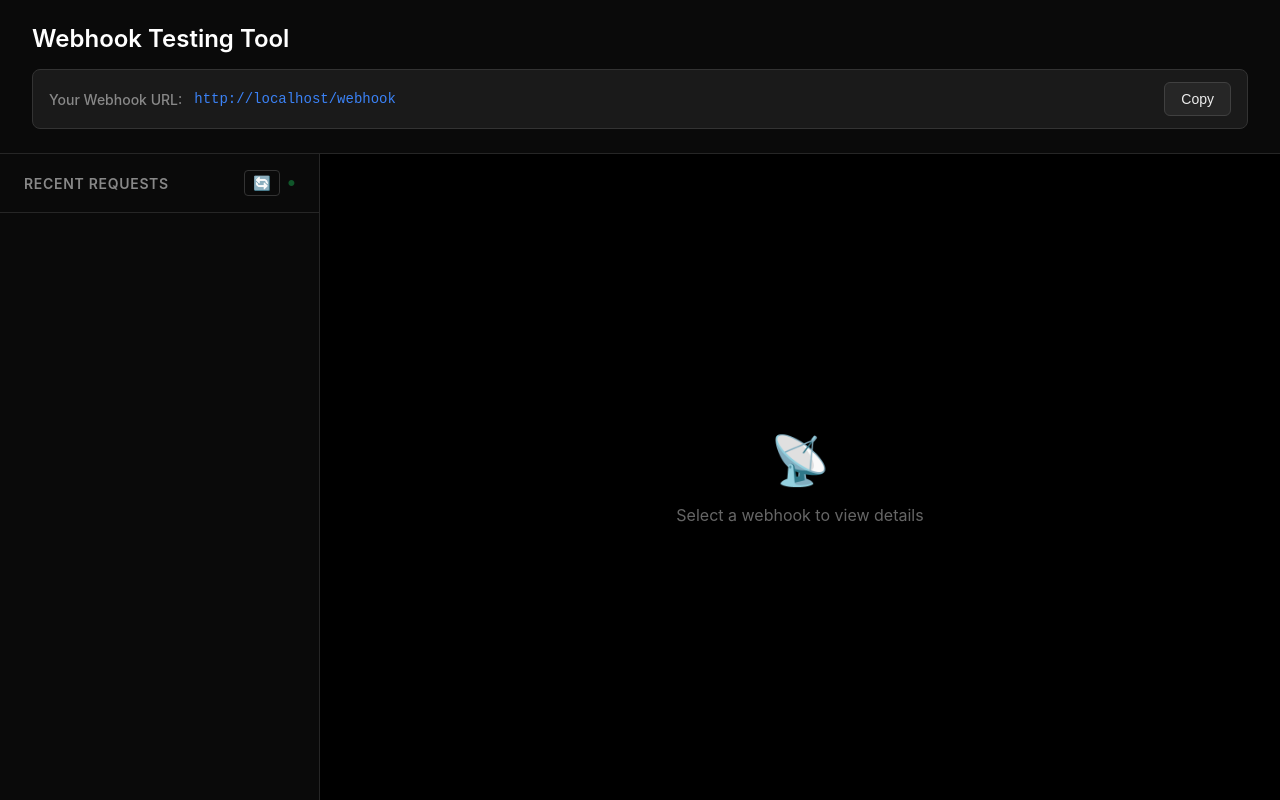
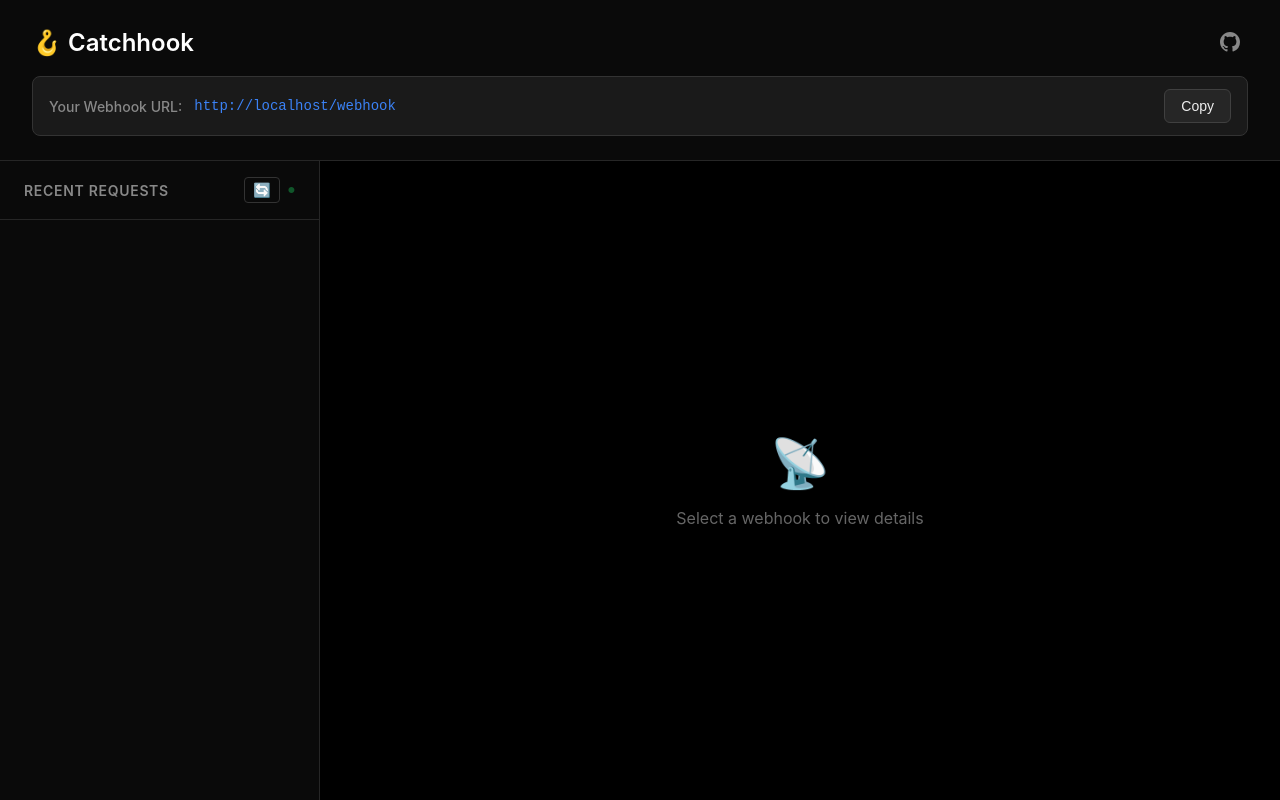
Before and after one commit to abimaelmartell/catchhook, a plain HTML site: page public/index.html in a window 1280 px wide. Drawn offline with Linux system fonts and the light colour scheme; no server answers.

Commit message:
branding, gh icon

```diff
--- a/public/index.html
+++ b/public/index.html
@@ -3,14 +3,21 @@
 <head>
   <meta charset="UTF-8">
   <meta name="viewport" content="width=device-width, initial-scale=1.0">
-  <title>Webhook Testing Tool</title>
+  <title>Catchhook - Webhook Testing Tool</title>
   <link rel="stylesheet" href="style.css">
 </head>
 <body>
   <div class="container">
     <!-- Header -->
     <div class="header">
-      <h1>Webhook Testing Tool</h1>
+      <div class="header-top">
+        <h1>🪝 Catchhook</h1>
+        <a href="https://github.com/abimaelmartell/catchhook" target="_blank" rel="noopener noreferrer" class="github-link" title="View on GitHub">
+          <svg width="20" height="20" viewBox="0 0 16 16" fill="currentColor">
+            <path d="M8 0C3.58 0 0 3.58 0 8c0 3.54 2.29 6.53 5.47 7.59.4.07.55-.17.55-.38 0-.19-.01-.82-.01-1.49-2.01.37-2.53-.49-2.69-.94-.09-.23-.48-.94-.82-1.13-.28-.15-.68-.52-.01-.53.63-.01 1.08.58 1.23.82.72 1.21 1.87.87 2.33.66.07-.52.28-.87.51-1.07-1.78-.2-3.64-.89-3.64-3.95 0-.87.31-1.59.82-2.15-.08-.2-.36-1.02.08-2.12 0 0 .67-.21 2.2.82.64-.18 1.32-.27 2-.27.68 0 1.36.09 2 .27 1.53-1.04 2.2-.82 2.2-.82.44 1.1.16 1.92.08 2.12.51.56.82 1.27.82 2.15 0 3.07-1.87 3.75-3.65 3.95.29.25.54.73.54 1.48 0 1.07-.01 1.93-.01 2.2 0 .21.15.46.55.38A8.013 8.013 0 0016 8c0-4.42-3.58-8-8-8z"></path>
+          </svg>
+        </a>
+      </div>
       <div class="url-container">
         <span class="url-label">Your Webhook URL:</span>
         <code class="url-text" id="webhookUrl">https://your-domain.com/api/webhooks</code>
--- a/public/style.css
+++ b/public/style.css
@@ -25,11 +25,38 @@ body {
   background-color: #0a0a0a;
 }
 
+.header-top {
+  display: flex;
+  align-items: center;
+  justify-content: space-between;
+  margin-bottom: 1rem;
+}
+
 .header h1 {
   font-size: 1.5rem;
   font-weight: 600;
-  margin-bottom: 1rem;
   color: #ffffff;
+  margin: 0;
+}
+
+.github-link {
+  display: flex;
+  align-items: center;
+  justify-content: center;
+  color: #888888;
+  text-decoration: none;
+  padding: 0.5rem;
+  border-radius: 0.375rem;
+  transition: all 0.2s;
+}
+
+.github-link:hover {
+  color: #ffffff;
+  background-color: #1a1a1a;
+}
+
+.github-link svg {
+  display: block;
 }
 
 .url-container {
```
